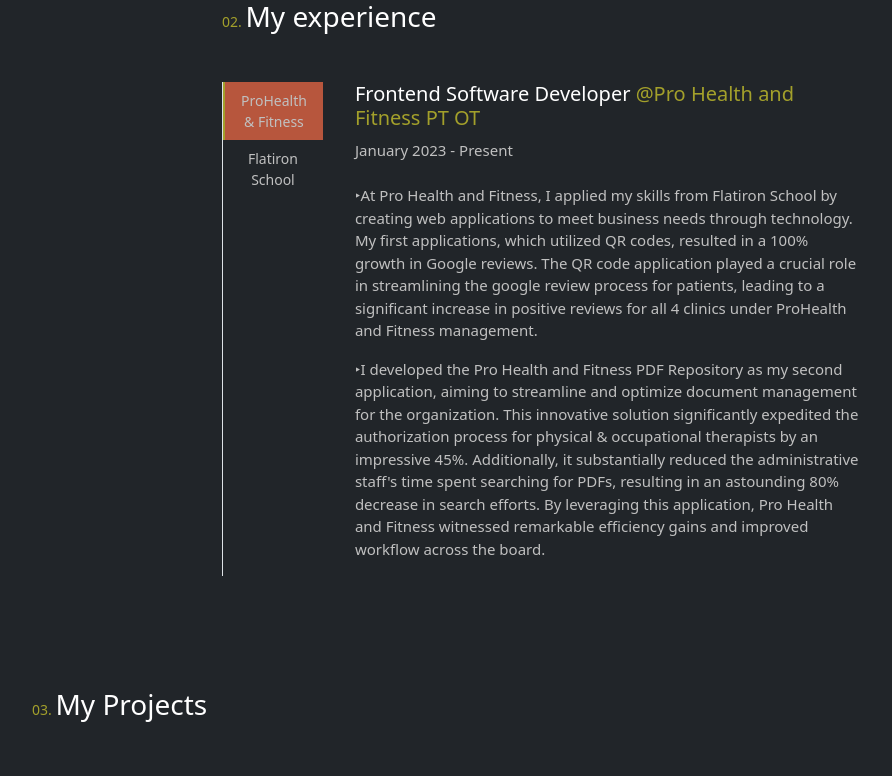
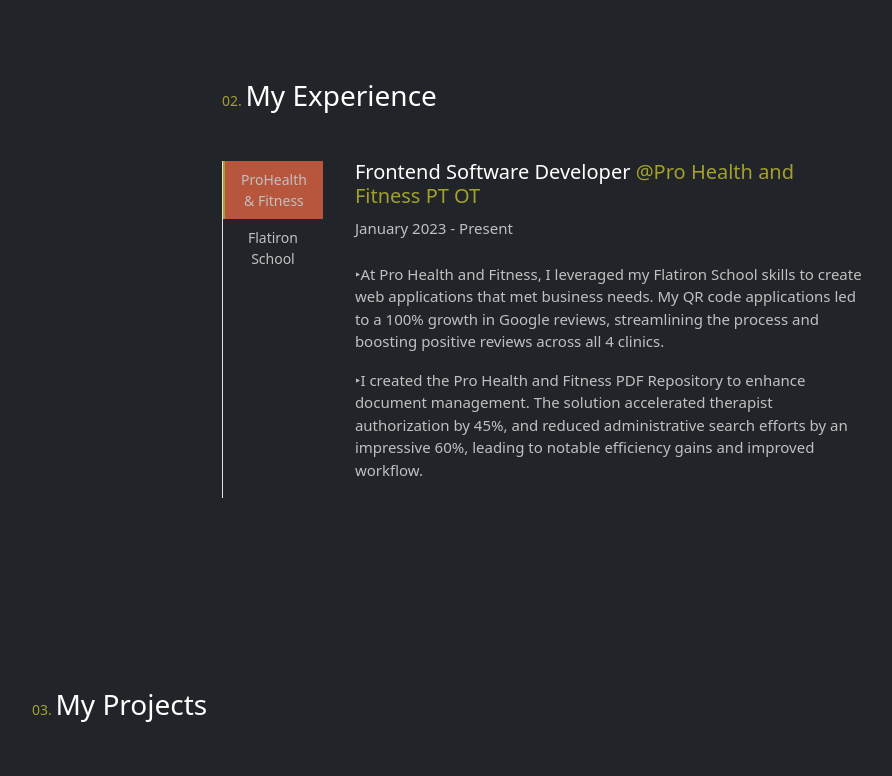
Before and after one commit to cedenoc181/pw2023, a React (Create React App) app: page / in a window 1280 px wide. Shown: the part 1771-2547 px from the top of the page, without its empty margins (98-990 px from the left). Built offline with nearby package versions, Linux system fonts and the light colour scheme; grey boxes are pictures that could not be loaded.

Commit message:
expeirence is edited for better user face experience with bigger font size and nno over lapping

```diff
--- a/src/Component/About.css
+++ b/src/Component/About.css
@@ -132,6 +132,14 @@ margin-right: 160px;
 
 @media only screen and (max-width: 390px) {
     #about {
-        height: 125vh !important;
+        height: 145vh !important;
+    }
+
+    .about-p {
+        font-size: 17px !important;
+    }
+
+    .technology {
+        font-size: 17px !important;
     }
 }
--- a/src/Component/Experience.css
+++ b/src/Component/Experience.css
@@ -102,5 +102,12 @@
 }
 
 @media only screen and (max-width: 390px) {
+    #experience h3 {
+        margin-left: 45px;
+    }
+
+    .experience p {
+        font-size: 16px !important;
+    }
 
 }
--- a/src/Component/Experience.js
+++ b/src/Component/Experience.js
@@ -17,7 +17,7 @@ function Experience() {
     >
       <div className=" nav-container w-50 text-white" data-aos="zoom-out" data-aos-delay="500" data-aos-duration="1500">
         <h3>
-          <span>02. </span> My experience
+          <span>02. </span> My Experience
         </h3>
         <div class="d-flex mt-5 text-white">
           <div
@@ -71,17 +71,14 @@ function Experience() {
               <p>
               <br />
                 <span>‣</span>
-                At Pro Health and Fitness, I applied my skills from Flatiron School by creating web applications to meet business needs through technology.
-                My first applications, which utilized QR codes, resulted in a 100% growth in Google reviews.
-                The QR code application played a crucial role in streamlining the google review process for patients,
-                leading to a significant increase in positive reviews for all 4 clinics under ProHealth and Fitness management.
-              </p>
+                At Pro Health and Fitness, I leveraged my Flatiron School skills to create web applications that met business needs.
+                 My QR code applications led to a 100% growth in Google reviews,
+                streamlining the process and boosting positive reviews across all 4 clinics. </p>
               <p>
                 <span>‣</span>
-                I developed the Pro Health and Fitness PDF Repository as my second application, aiming to streamline and optimize document management for the organization.
-                 This innovative solution significantly expedited the authorization process for physical & occupational therapists by an impressive 45%. Additionally,
-                it substantially reduced the administrative staff's time spent searching for PDFs, resulting in an astounding 80% decrease in search efforts.
-                By leveraging this application, Pro Health and Fitness witnessed remarkable efficiency gains and improved workflow across the board.
+                I created the Pro Health and Fitness PDF Repository to enhance document management.
+                 The solution accelerated therapist authorization by 45%,
+                 and reduced administrative search efforts by an impressive 60%, leading to notable efficiency gains and improved workflow.
               </p>
 
             </div>
--- a/src/Component/Home.css
+++ b/src/Component/Home.css
@@ -277,4 +277,8 @@ main h2 {
       font-size: 4.7vw !important;
     }
 
+    .details {
+      font-size: 17px !important;
+    }
+
   }
```
